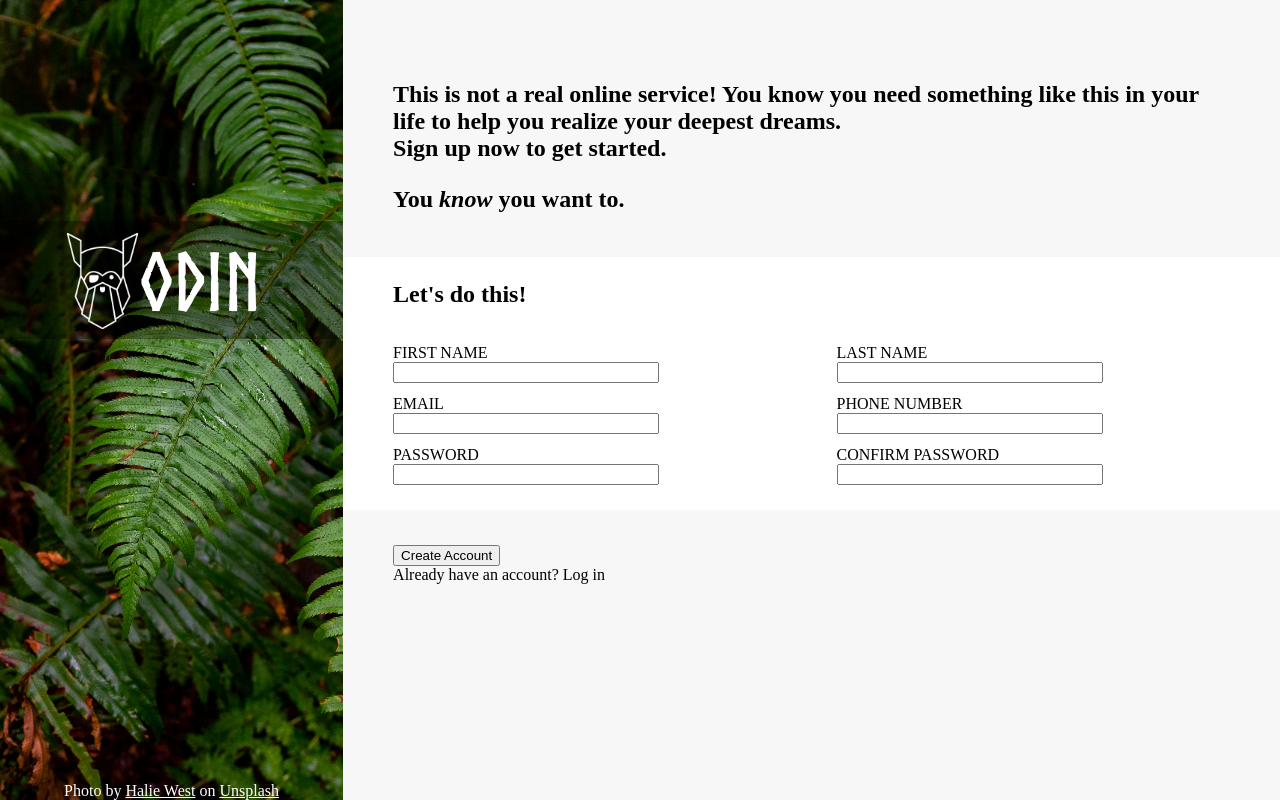
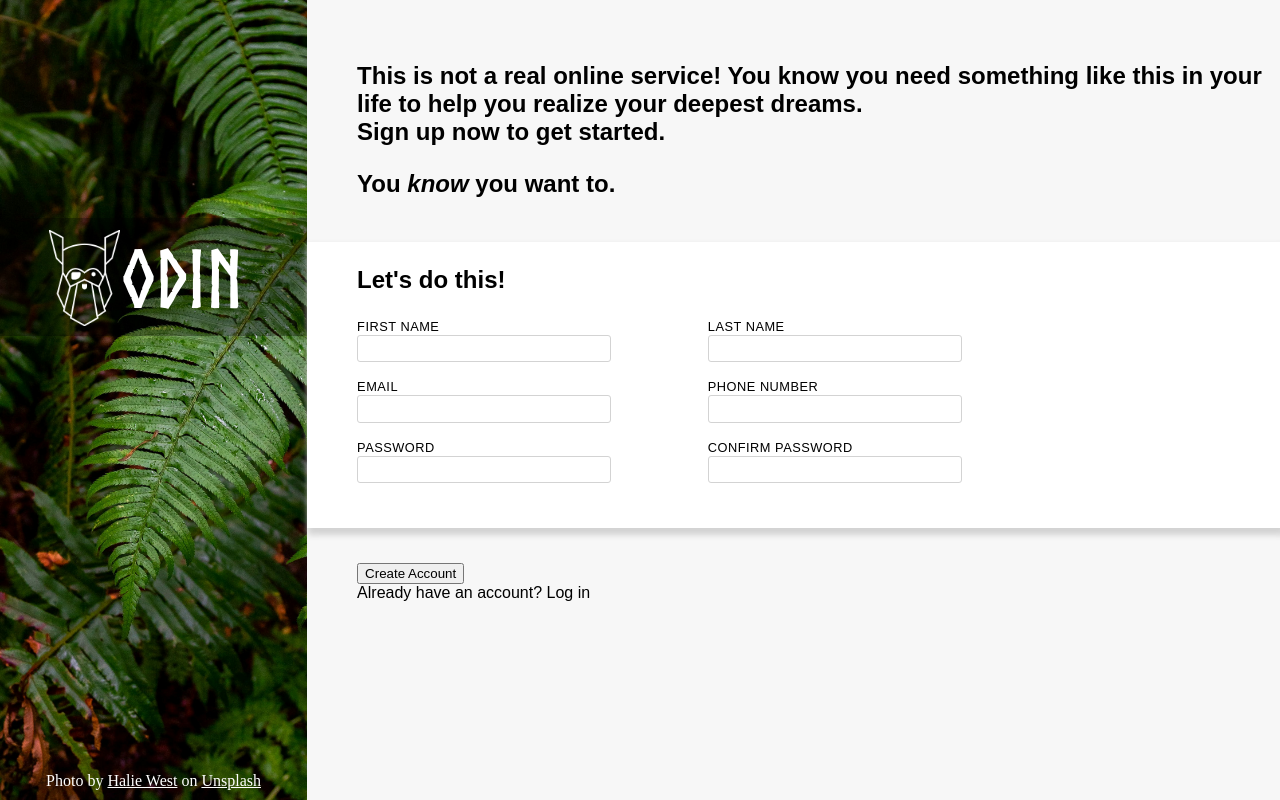
Before and after one commit to solid-000/project-login-form, a plain HTML site: page index.html in a window 1280 px wide. Drawn offline with Linux system fonts and the light colour scheme.

Commit message:
Complete input section, chnage font to sans-serif.

```diff
--- a/style.css
+++ b/style.css
@@ -25,12 +25,13 @@
 .hero>footer{
     text-align: center;
     margin-top: auto;
+    margin-bottom: 10px;
 }
 .hero>footer, .hero a{
     color: white;
 }
 .logo-holder{
-    background-color: rgba(0 0 0 / 0.37);
+    background-color: rgba(0 0 0 / 0.33);
     height: auto;
     padding: 10px;
     color: white;
@@ -56,6 +57,7 @@
     flex-direction: column;
     justify-content: center;
     margin-top: -20vh;
+    font-family: sans-serif;
 }
 .info, .input-wrapper, .button-wrapper{
     padding-left: 50px;
@@ -70,22 +72,53 @@
     background-color: white;
     display: flex;
     flex-wrap: wrap;
-    padding-bottom: 25px;
-    row-gap: 12px;
+    padding-bottom: 45px;
+    row-gap: 15px;
+    box-shadow: 3px 5px 6px 2px lightgray;
 }
 .input-wrapper>p{
     flex-basis: 100%;
     font-weight: bold;
     font-size: 1.5rem;
+    margin-bottom: 8px;
 }
 .input-wrapper div{
     flex-basis: 50%;
     text-align: left;
+
+}
+.input-wrapper input{
+    height: 1.7rem;
+    font-size: 1rem;
+    padding: 4px;
+    border: 1px solid lightgray;
+    border-radius: 3px;
+    width: 55%;
+
+}
+.input-wrapper label{
+    font-size: 0.8rem;
+    letter-spacing: 0.5px;
+    font-weight: 530;
+}
+.input-wrapper>div:nth-child(odd){
+    margin-left: -12%;
+}
+.input-wrapper input:focus{
+    outline: none;
+    border: 1px solid #3961E5;
+    box-shadow: 0 0 3px #3961E5;
+}
+.input-wrapper input:invalid{
+    outline: none;
+    border: 1px solid red;
+}
+.input-wrapper input:focus:invalid{
+    outline: none;
+    border: 1px solid #3961E5;
+    box-shadow: 0 0 3px #3961E5;
 }
 
 .button-wrapper{
     padding-top: 35px;
 }
-.input-wrapper input{
-    width: 60%;
-}
```
